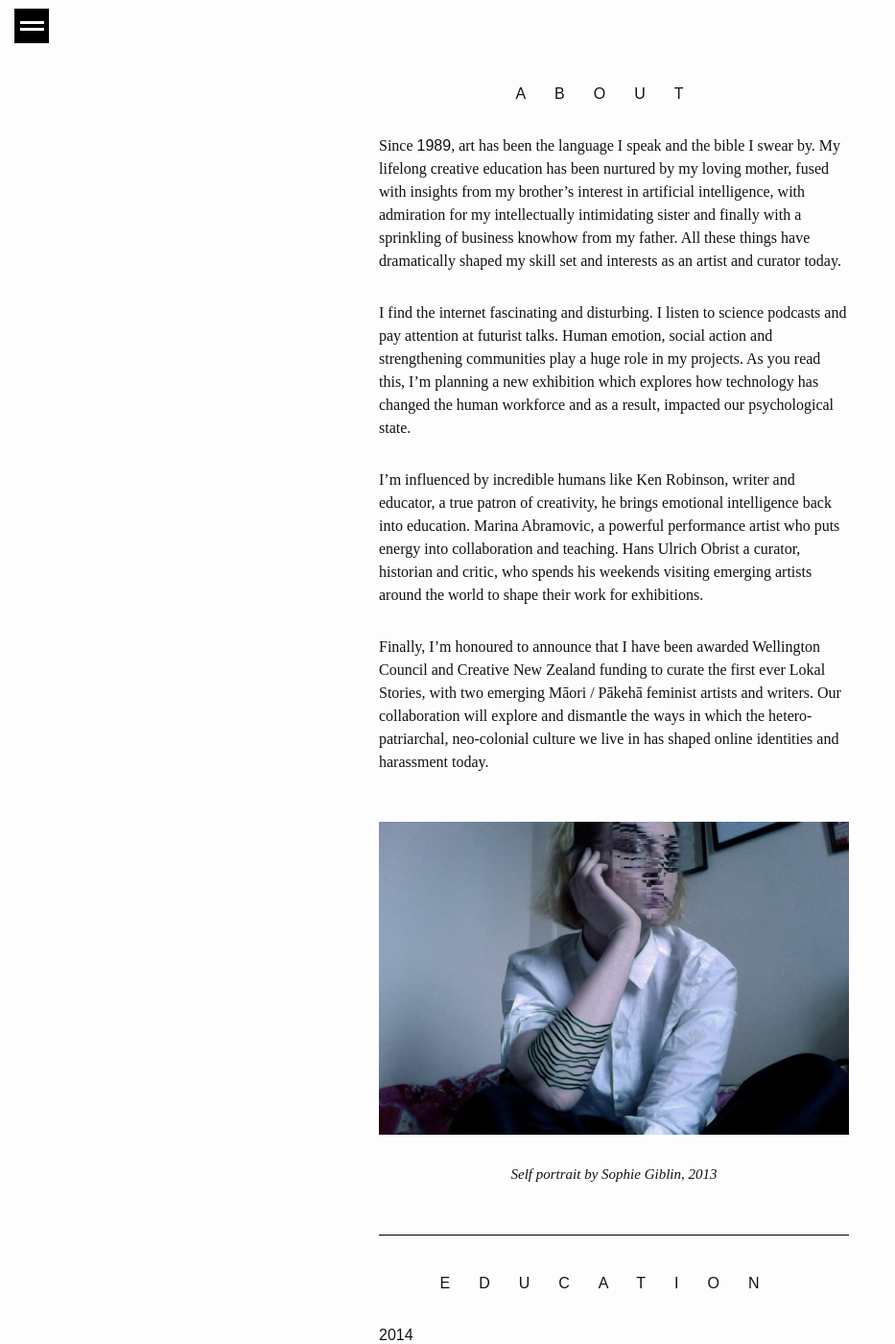
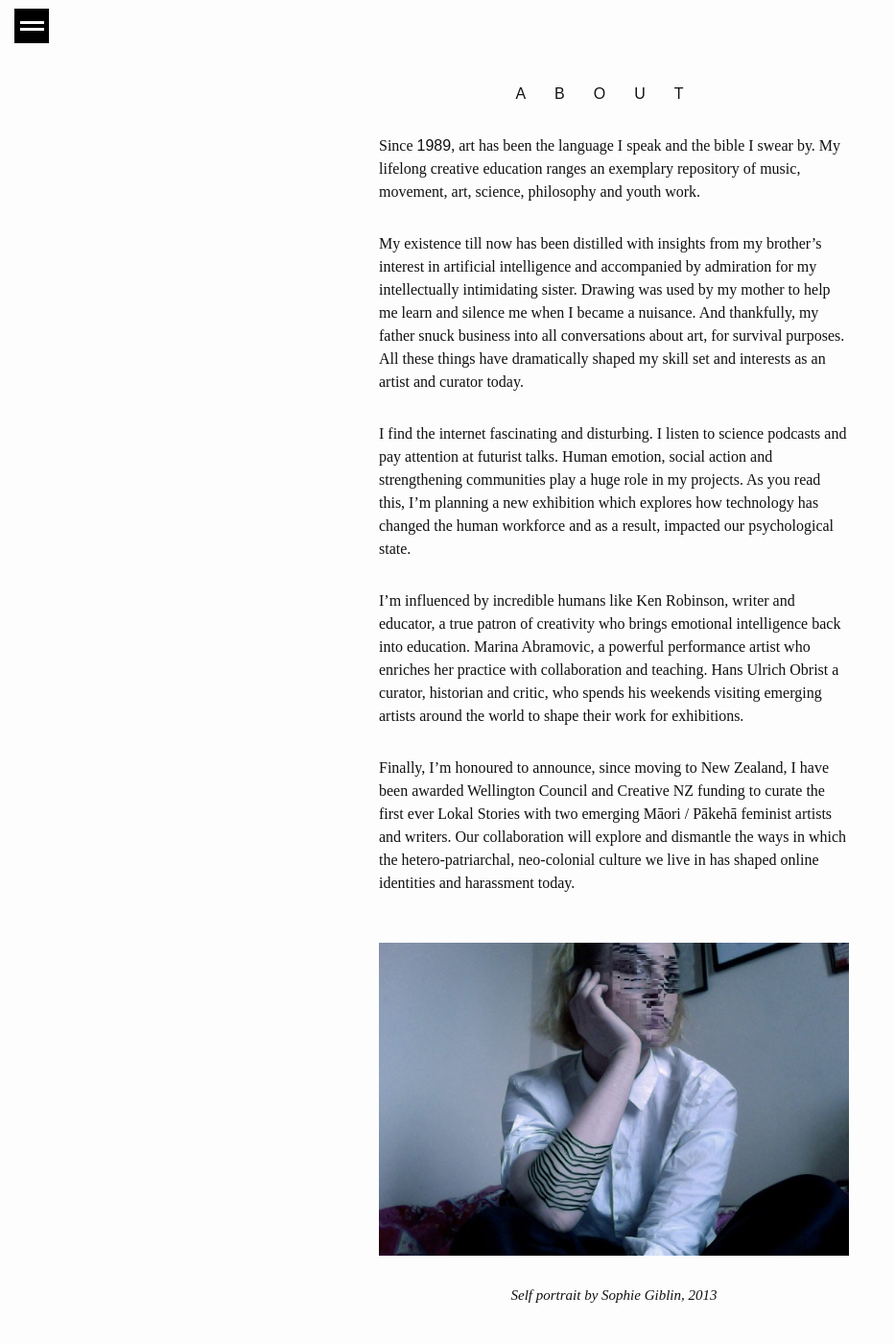
Before and after one commit to sophiegoblin/sophiegoblin.github.io, a Jekyll site: the page built from index.md, in a window 1280 px wide and 1400 px high. Shown: the whole window at 96% size, without its empty margins (0-933 px from the left). Built offline with Jekyll 4.4.1, drawn with Linux system fonts in a browser that asks for light colours; nearby versions of some CDN libraries.

Commit message:
updated intro

```diff
--- a/index.md
+++ b/index.md
@@ -4,13 +4,15 @@
 
 <h3 class="center">ABOUT</h3>
 
-Since <span class="bold-number">1989</span>, art has been the language I speak and the bible I swear by. My lifelong creative education has been nurtured by my loving mother, fused with insights from my brother's interest in artificial intelligence, with admiration for my intellectually intimidating sister and finally with a sprinkling of business knowhow from my father. All these things have dramatically shaped my skill set and interests as an artist and curator today.
+Since <span class="bold-number">1989</span>, art has been the language I speak and the bible I swear by. My lifelong creative education ranges an exemplary repository of music, movement, art, science, philosophy and youth work.
+
+My existence till now has been distilled with insights from my brother's interest in artificial intelligence and accompanied by admiration for my intellectually intimidating sister. Drawing was used by my mother to help me learn and silence me when I became a nuisance. And thankfully, my father snuck business into all conversations about art, for survival purposes. All these things have dramatically shaped my skill set and interests as an artist and curator today.
 
 I find the internet fascinating and disturbing. I listen to science podcasts and pay attention at futurist talks. Human emotion, social action and strengthening communities play a huge role in my projects. As you read this, I'm planning a new exhibition which explores how technology has changed the human workforce and as a result, impacted our psychological state.
 
-I'm influenced by incredible humans like Ken Robinson, writer and educator, a true patron of creativity, he brings emotional intelligence back into education. Marina Abramovic, a powerful performance artist who puts energy into collaboration and teaching. Hans Ulrich Obrist a curator, historian and critic, who spends his weekends visiting emerging artists around the world to shape their work for exhibitions.
+I'm influenced by incredible humans like Ken Robinson, writer and educator, a true patron of creativity who brings emotional intelligence back into education. Marina Abramovic, a powerful performance artist who enriches her practice with collaboration and teaching. Hans Ulrich Obrist a curator, historian and critic, who spends his weekends visiting emerging artists around the world to shape their work for exhibitions.
 
-Finally, I'm honoured to announce that I have been awarded Wellington Council and Creative New Zealand funding to curate the first ever Lokal Stories, with two emerging Māori / Pākehā feminist artists and writers. Our collaboration will explore and dismantle the ways in which the hetero-patriarchal, neo-colonial culture we live in has shaped online identities and harassment today.
+Finally, I'm honoured to announce, since moving to New Zealand, I have been awarded Wellington Council and Creative NZ funding to curate the first ever Lokal Stories with two emerging Māori / Pākehā feminist artists and writers. Our collaboration will explore and dismantle the ways in which the hetero-patriarchal, neo-colonial culture we live in has shaped online identities and harassment today.
 
 
 
```
